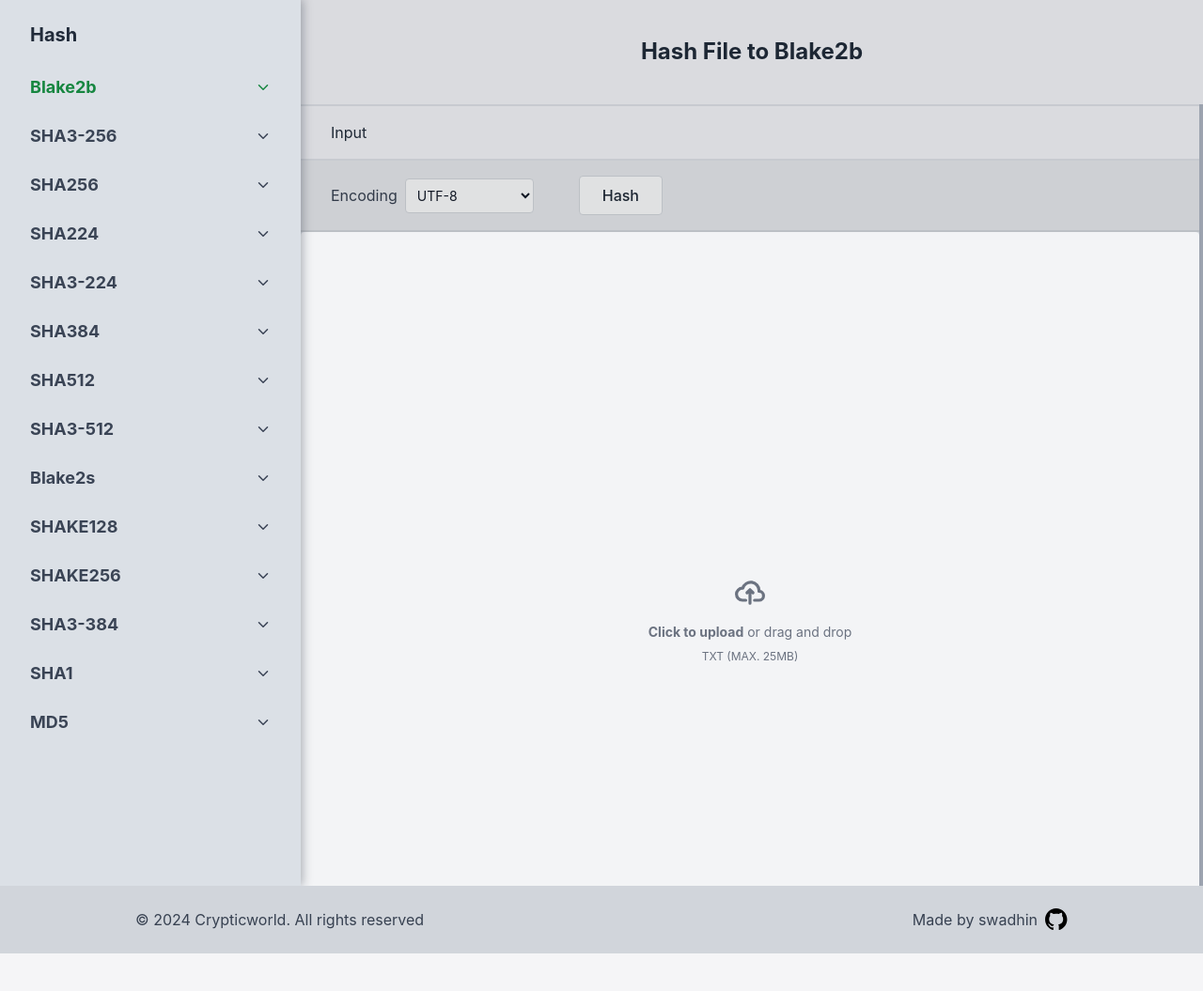
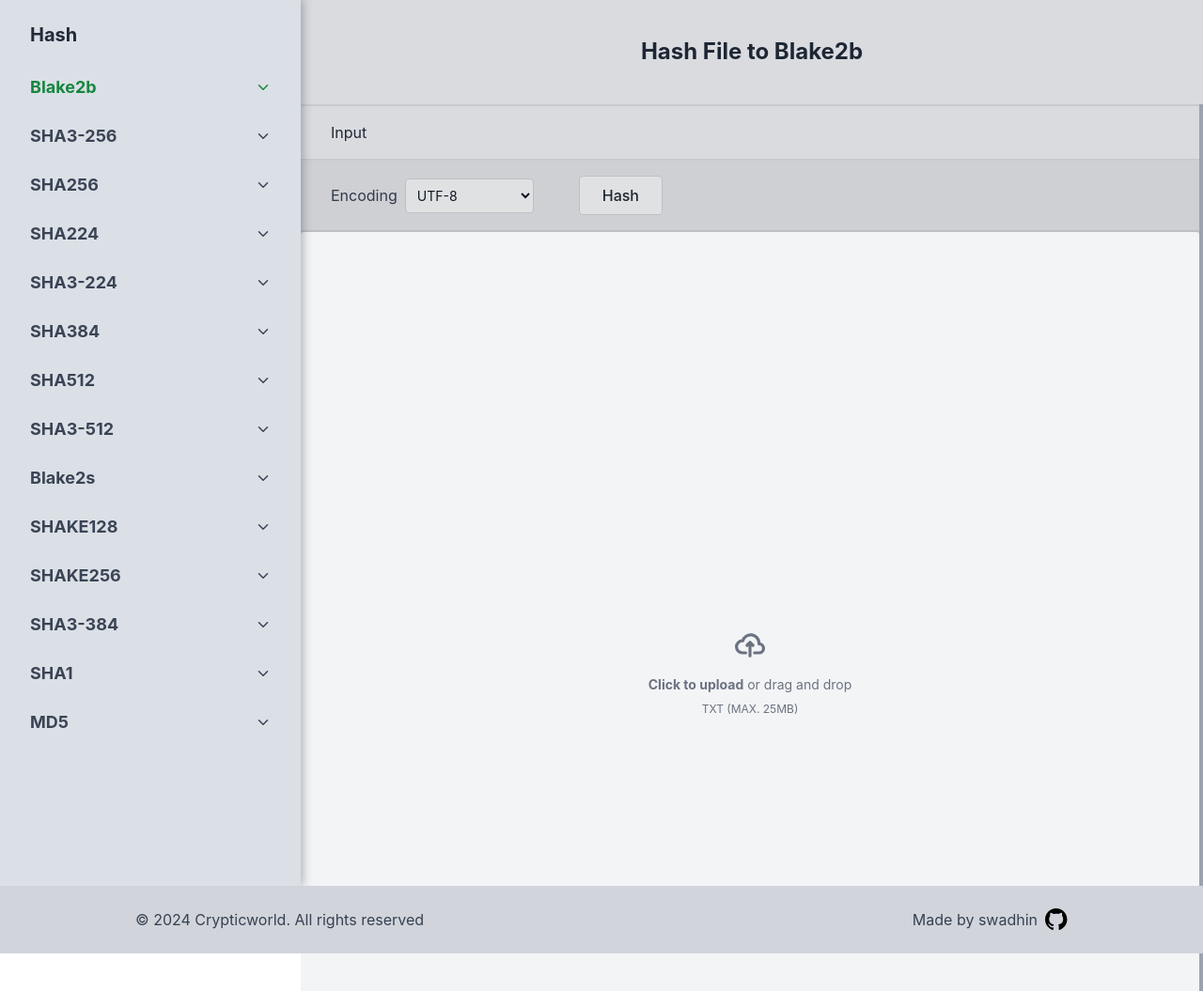
Before and after one commit to blueorionn/crypticworld, a Flask app: page /file/hash/blake2b in a window 1280 px wide. Shown: the part 97-1152 px from the top of the page at 94% size. Before the commit the page ends 1112 px from the top, so only its background shows below. Run offline with Flask 3, Linux system fonts and the light colour scheme; style sheets or scripts are compiled from the project's sources.

Commit message:
fix layout height content

```diff
--- a/crypticworld/templates/file_hasher.html
+++ b/crypticworld/templates/file_hasher.html
@@ -162,7 +162,7 @@
               </h2>
             </div>
           </div>
-          <section>
+          <section class="h-full">
             <div class="w-full h-full grid grid-rows-1 grid-flow-row">
               <div
                 class="w-full h-full min-h-96 lg:min-h-[38rem] xl:min-h-[52rem] overflow-hidden border-b-2 xl:border-r-4 xl:border-b-0 border-gray-400 dark:border-gray-700"
```
